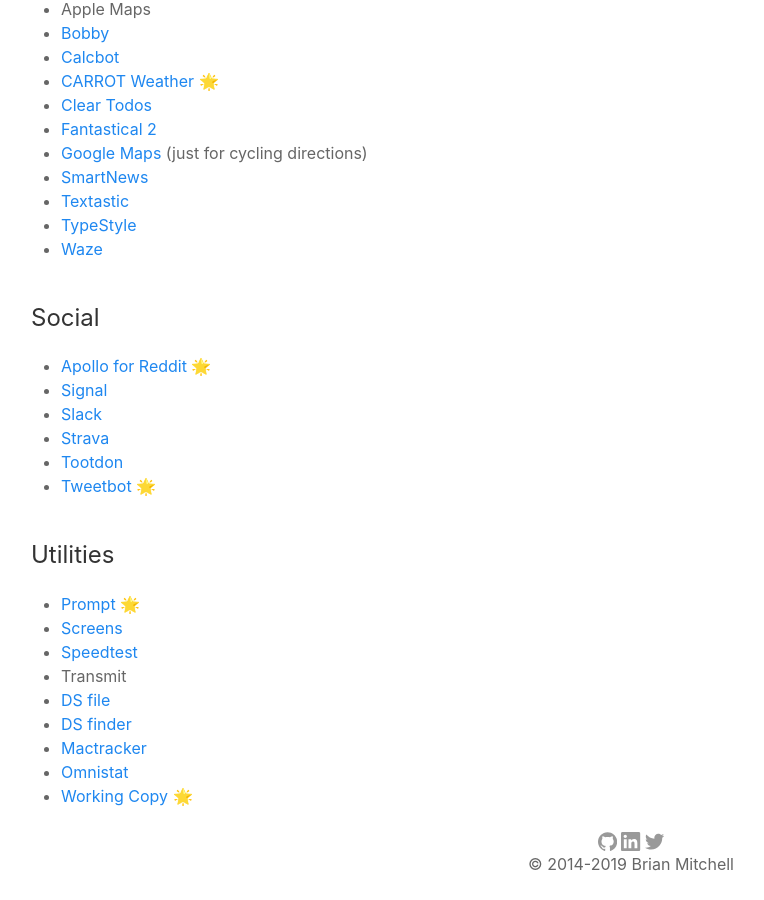
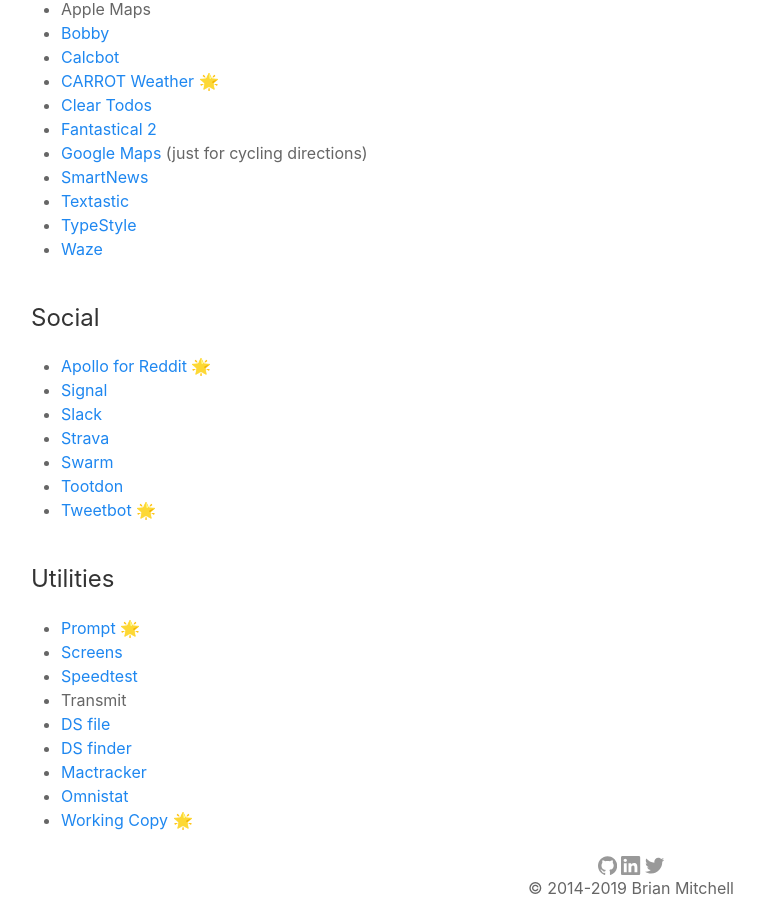
Before and after one commit to BrianMitchL/brianm.me, a Jekyll site: the page built from _living-docs/software.md, in a window 1280 px wide and 900 px high, scrolled down 4101 px. Shown: the whole window, without its empty margins (9-773 px from the left). Built offline with Jekyll 4.4.1, drawn with Linux system fonts in a browser that asks for light colours; nearby versions of some CDN libraries; emoji names are drawn with the system emoji font; before the commit the page ends 4977 px from its top, so only the background shows below that.

Commit message:
Add Swarm app

```diff
--- a/_living-docs/software.md
+++ b/_living-docs/software.md
@@ -155,6 +155,7 @@
 - [Signal](https://itunes.apple.com/us/app/signal-private-messenger/id874139669)
 - [Slack](https://itunes.apple.com/us/app/slack/id618783545)
 - [Strava](https://itunes.apple.com/us/app/strava-run-ride-or-swim/id426826309)
+- [Swarm](https://apps.apple.com/us/app/foursquare-swarm-check-in-app/id870161082)
 - [Tootdon](https://itunes.apple.com/us/app/tootdon-for-mastodon/id1282283934)
 - [Tweetbot](https://itunes.apple.com/us/app/tweetbot-4-for-twitter/id1018355599) :star2:
 
```
